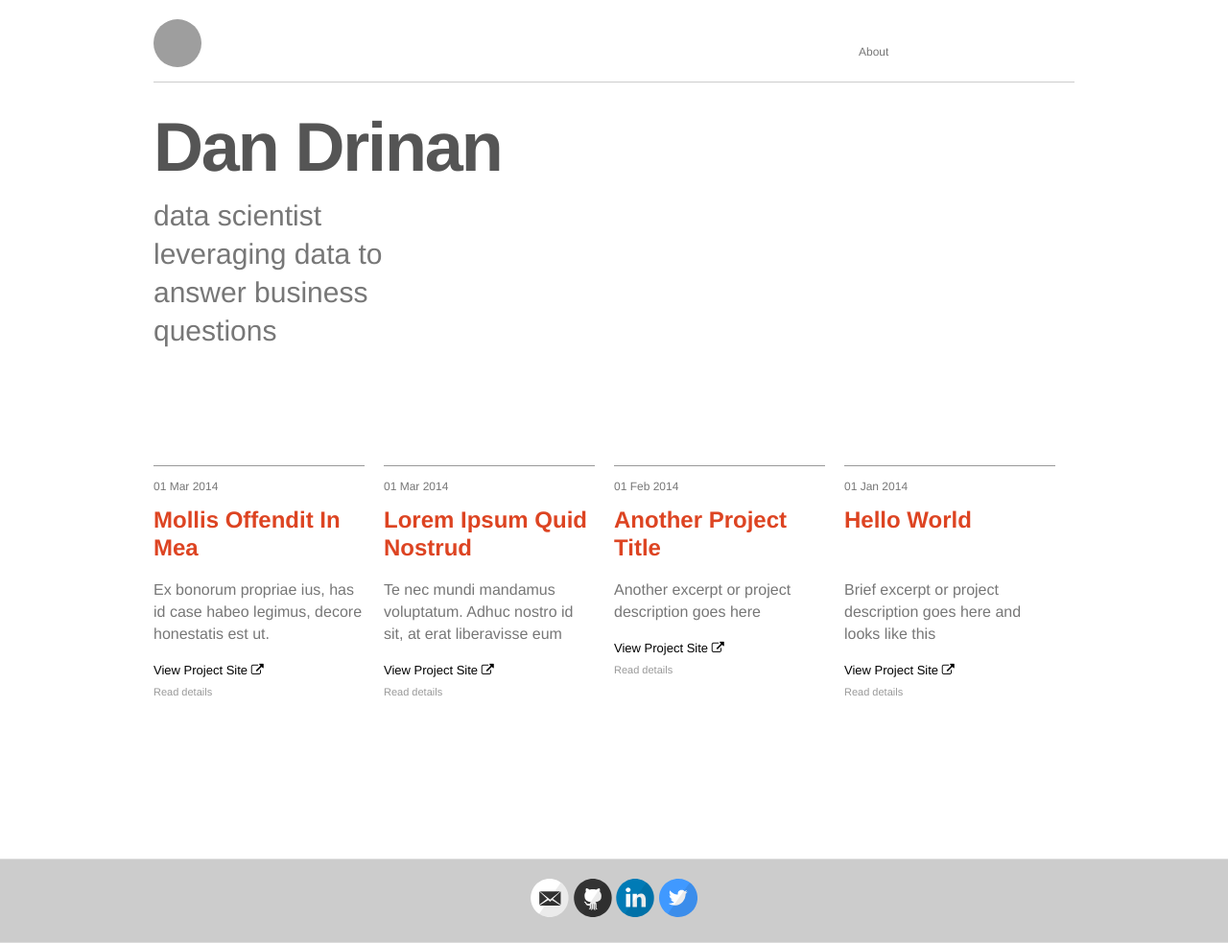
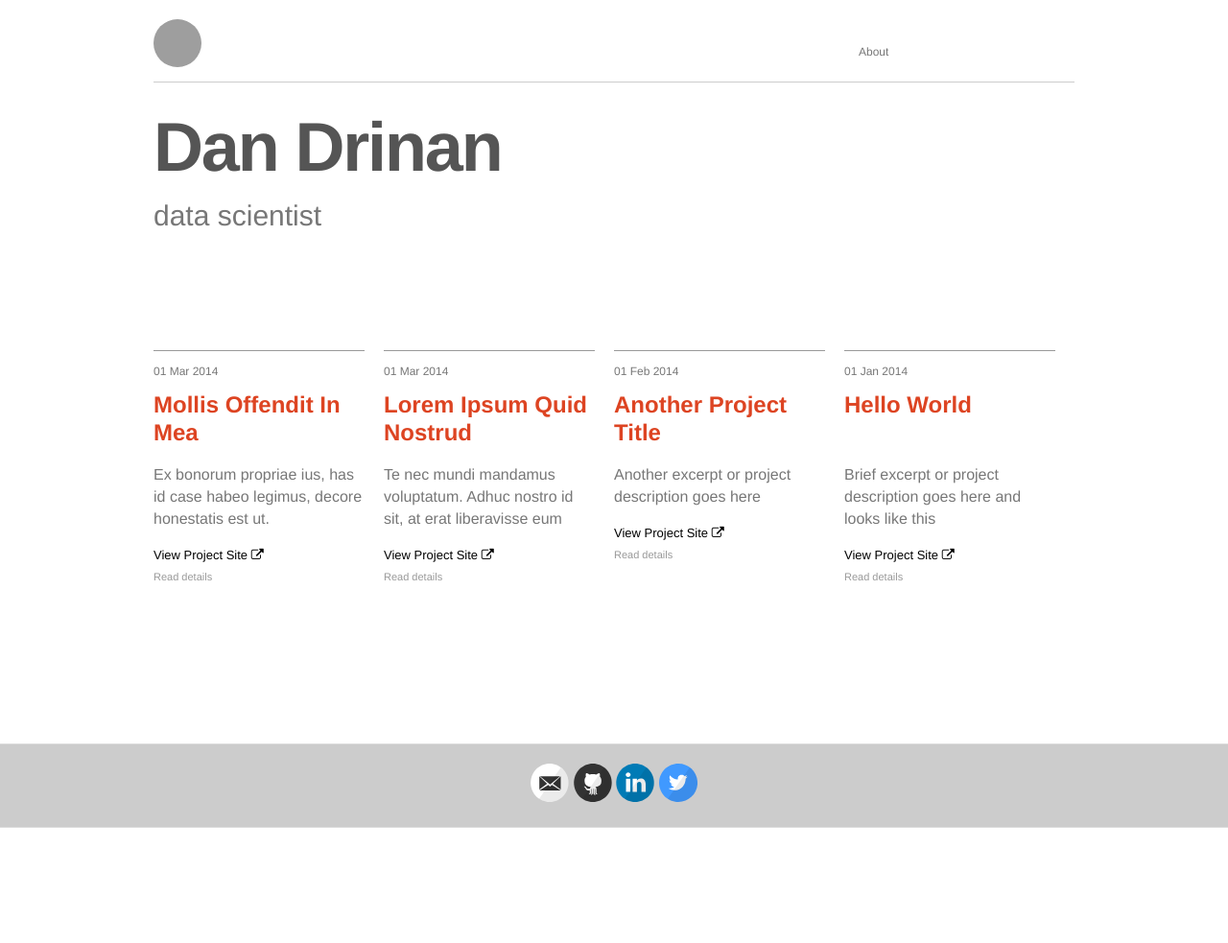
Before and after one commit to drinandan/drinandan.github.io, a Jekyll site: the page built from index.html, in a window 1280 px wide. Shown: the whole page at 96% size. Built offline with Jekyll 4.4.1, drawn with Linux system fonts in a browser that asks for light colours; nearby versions of some CDN libraries; after the commit the page ends 900 px from its top, so only the background shows below that; grey boxes are pictures that could not be loaded.

Commit message:
updating the text on the front page

```diff
--- a/_config.yml
+++ b/_config.yml
@@ -6,7 +6,7 @@
 name: Dan Drinan
 
 # Short bio or description (displayed in the header)
-description: data scientist leveraging data to answer business questions
+description: data scientist
 
 # URL of your avatar or profile pic (you could use your GitHub profile pic)
 #avatar: https://pbs.twimg.com/profile_images/1779775150/bitty-icon_bigger.gif
```
